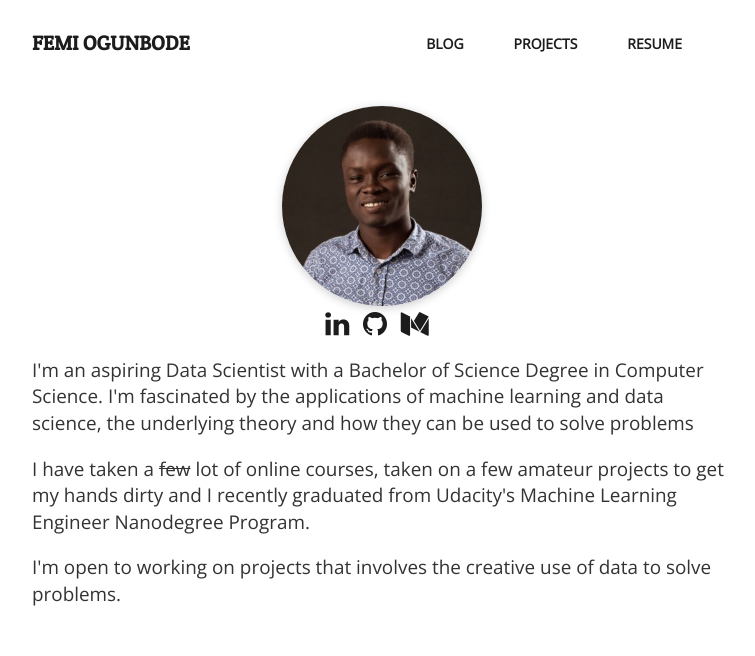
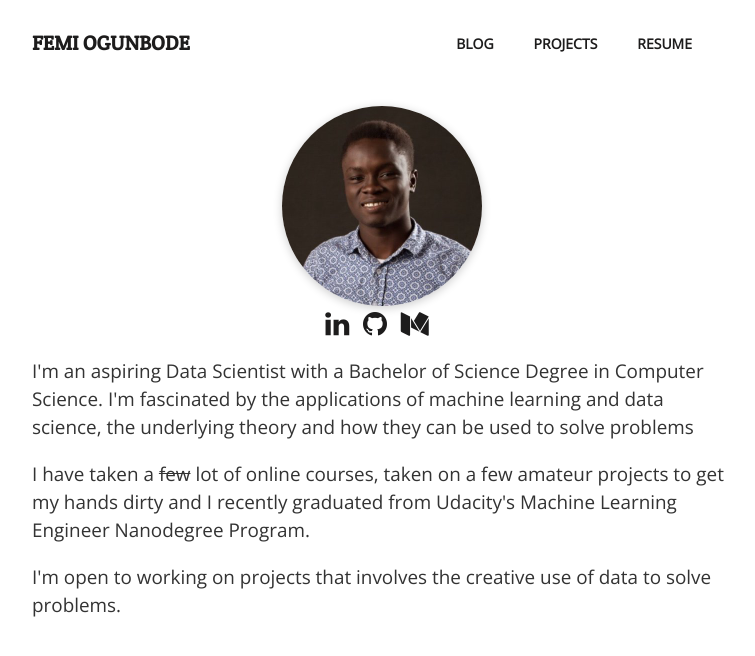
Before and after one commit to FemiOG/FemiOG.github.io, a Jekyll site: the page built from index.html, in a window 1280 px wide. Shown: the top 656 px of the page, without its empty margins (258-1013 px from the left). Built offline with Jekyll 4.4.1, drawn with Linux system fonts in a browser that asks for light colours; some web fonts are replaced.

Commit message:
Ending nav issues.

```diff
--- a/_layouts/default.html
+++ b/_layouts/default.html
@@ -11,10 +11,10 @@
 
         <nav>
             <ul>
-                <li class="pull-left"><a class="left" href="/">Femi Ogunbode</a></li>
-                <li class="pull-right"><a class="right" href="/resume/resume.pdf">Resume</a></li>
-                <li class="pull-right"><a class="right" href="/projects">Projects</a></li>
-                <li class="pull-right"><a class="right" href="/blog">Blog</a></li>
+                <li class="pull-left"><a href="/">Femi Ogunbode</a></li>
+                <li class="pull-right"><a href="/resume/resume.pdf">Resume</a></li>
+                <li class="pull-right"><a href="/projects">Projects</a></li>
+                <li class="pull-right"><a href="/blog">Blog</a></li>
                 <div class="clear"></div>
             </ul>
         </nav>
--- a/index.html
+++ b/index.html
@@ -29,6 +29,11 @@
     display: inline;
 }
 
+a {
+    text-decoration: none;
+    color:rgb(29, 28, 28);
+}
+
 nav .pull-left {
     float: left;
     font-weight: bold;
@@ -42,11 +47,12 @@
     text-transform: uppercase;
     font-family: "Open Sans", "ABeeZee", sans-serif;
     margin-top: 4px;
+    color: rgba(0,0,0,0.75);
+    font-weight: 600;
 }
 
-a {
-    text-decoration: none;
-    color:rgb(29, 28, 28);
+nav .pull-right a:hover {
+    color: rgba(0,0,0,0.95);
 }
 
 a.intro{
@@ -54,9 +60,7 @@
     list-style: none;
     font-weight: bold;
 }
-a:hover {
-     text-decoration: underline;
-}
+
 h1 {
     /* font-size: 3em; */
     /* font-family:'Helvetica', 'Arial', 'Sans-Serif'; */
@@ -81,7 +85,7 @@
 }
 
 .body-text {
-    line-height: 1.9em;
+    line-height: 2em;
 }
 
 img.profile {
```
